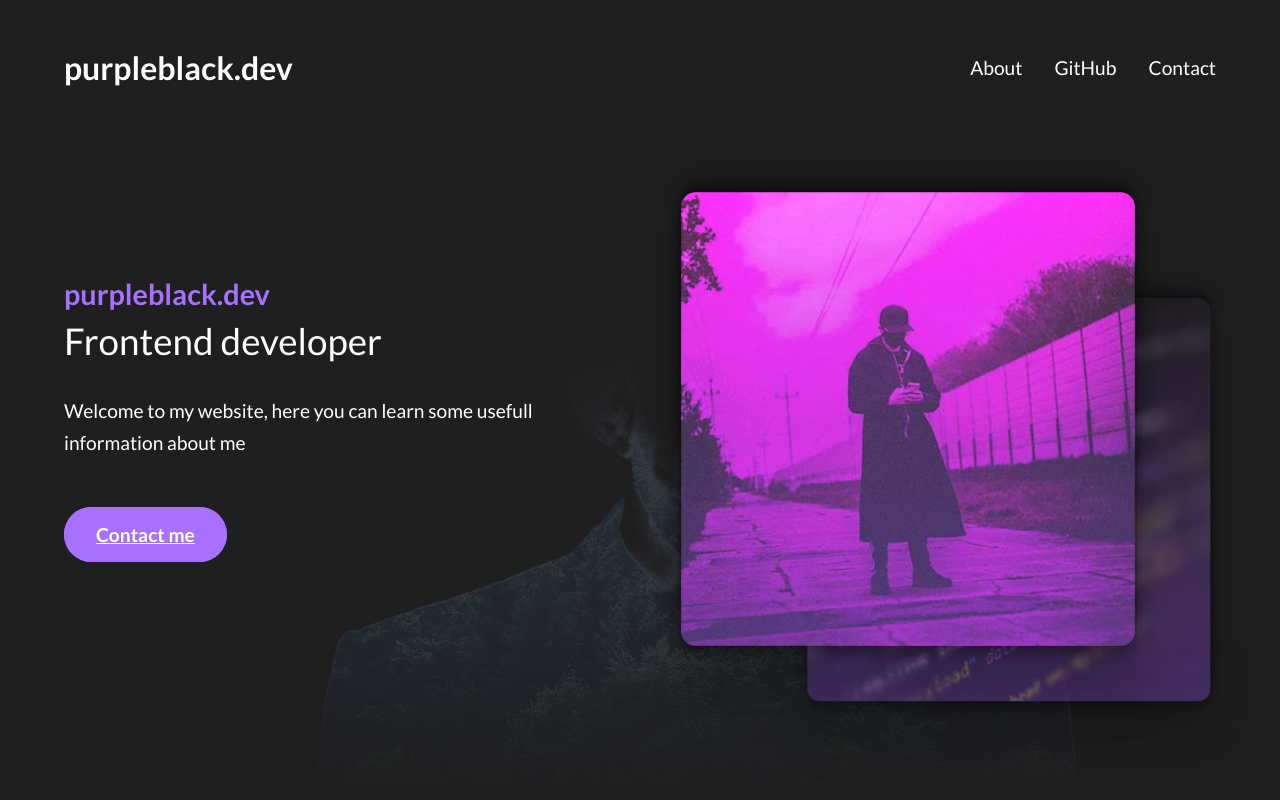
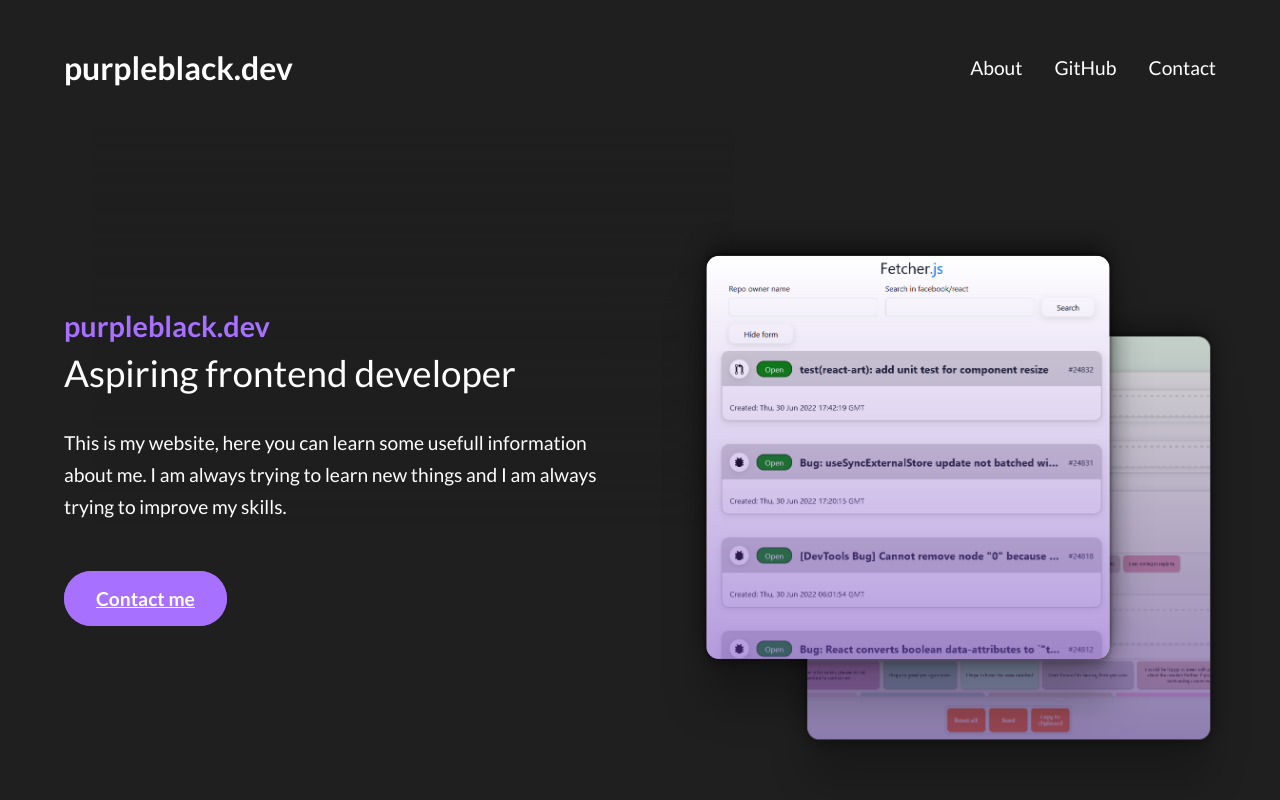
Before and after one commit to goodideagiver/purple-dev-react, a React (Create React App) app: page / in a window 1280 px wide. Shown: the top 800 px of the page. Built offline with nearby package versions, Linux system fonts and the light colour scheme.

Commit message:
Fixed layout on welcome screen

```diff
--- a/src/components/UI/ImgSmoothLoad/ImgSmoothLoad.js
+++ b/src/components/UI/ImgSmoothLoad/ImgSmoothLoad.js
@@ -1,7 +1,7 @@
 import styles from './ImgSmoothLoad.module.css';
 import { useState } from 'react';
 
-const ImgSmoothLoad = ({ src, className, alt }) => {
+const ImgSmoothLoad = ({ src, className, alt, ...props }) => {
 	const [isLoaded, setIsLoaded] = useState(false);
 
 	return (
@@ -12,6 +12,7 @@ const ImgSmoothLoad = ({ src, className, alt }) => {
 			}}
 			className={`${!isLoaded ? styles.loading : styles.loaded} ${className}`}
 			alt={alt}
+			{...props}
 		/>
 	);
 };
--- a/src/components/content/home/welcome/PromoWelcome.js
+++ b/src/components/content/home/welcome/PromoWelcome.js
@@ -4,10 +4,11 @@ import st from './PromoWelcome.module.css';
 export const PromoWelcome = () => (
 	<div className={st.promo}>
 		<h2 className={st.devText}>purpleblack.dev</h2>
-		<p className={st.bigText}>Frontend developer</p>
+		<p className={st.bigText}>Aspiring frontend developer</p>
 		<p className={st.info}>
-			Welcome to my website, here you can learn some usefull information about
-			me
+			This is my website, here you can learn some usefull information about me.
+			I am always trying to learn new things and I am always trying to improve
+			my skills.
 		</p>
 		<Button route='/about' className={st.button} variant='glow'>
 			Contact me
--- a/src/components/content/home/welcome/PromoWelcome.module.css
+++ b/src/components/content/home/welcome/PromoWelcome.module.css
@@ -1,8 +1,8 @@
 .devText {
 	align-self: flex-start;
 	font-size: 1.8rem;
+	margin-bottom: 0.5rem;
 	color: var(--color-primary);
-	margin-bottom: 0.5rem;
 }
 
 .bigText {
@@ -18,3 +18,9 @@
 .button {
 	margin-top: 3rem;
 }
+
+@media screen and (max-width: 600px) {
+	.devText {
+		display: none;
+	}
+}
--- a/src/components/content/home/welcome/Welcome.js
+++ b/src/components/content/home/welcome/Welcome.js
@@ -19,14 +19,16 @@ const Welcome = (props) => {
 				<PromoWelcome />
 				<WelcomeImages />
 			</div>
+			<div className={st.programmer}>
 				<div className={`${st.programmer} ${st.overlay}`} />
 				<ImgSmoothLoad
-				className={st.programmer}
+					className={st.image}
 					src={img}
 					alt=''
 					aria-hidden='true'
 				/>
 			</div>
+		</div>
 	);
 };
 
--- a/src/components/content/home/welcome/WelcomeImages.js
+++ b/src/components/content/home/welcome/WelcomeImages.js
@@ -1,7 +1,7 @@
 import ImgSmoothLoad from '../../../UI/ImgSmoothLoad/ImgSmoothLoad';
 import classes from './WelcomeImages.module.css';
-import code2 from '../../../../assets/img/contact/code.webp';
-import programmer from '../../../../assets/img/programmer/proProgrammer.webp';
+import code2 from '../../../../assets/img/welcome/builder.png';
+import programmer from '../../../../assets/img/welcome/fetcher.png';
 
 export const WelcomeImages = () => (
 	<div className={classes.imagesWrapper}>
--- a/src/components/content/home/welcome/WelcomeImages.module.css
+++ b/src/components/content/home/welcome/WelcomeImages.module.css
@@ -1,6 +1,7 @@
 .imagesWrapper {
 	position: relative;
 	z-index: 1;
+	animation: float 10s infinite cubic-bezier(0.63, 0.01, 0.36, 1);
 }
 
 .image {
@@ -32,6 +33,7 @@
 	object-fit: cover;
 	height: 100%;
 	width: 100%;
+	object-position: top;
 }
 
 .image:nth-child(1) {
@@ -40,5 +42,17 @@
 }
 .image:nth-child(2) {
 	position: absolute;
-	transform: scale(0.9);
+	transform: scale(0.8);
 }
+
+@keyframes float {
+	0% {
+		transform: translate(0, 0);
+	}
+	50% {
+		transform: translate(0, -2%);
+	}
+	100% {
+		transform: translate(0, 0);
+	}
+}
--- a/src/components/content/home/welcome/welcome.module.css
+++ b/src/components/content/home/welcome/welcome.module.css
@@ -1,22 +1,10 @@
 .welcome {
-	background-size: cover;
-	/* height: min(85vh); */
-
+	margin-top: 3rem;
 	display: flex;
 	align-items: center;
 	justify-content: center;
 	flex-direction: column;
 	width: 100%;
-}
-
-.welcome * {
-	display: block;
-}
-
-.button {
-	margin: 0;
-	z-index: 1;
-	text-decoration: none;
 }
 
 .main {
@@ -31,14 +19,37 @@
 }
 
 .programmer {
-	opacity: 0.4;
+	animation-duration: 1s;
+	height: 100%;
+	opacity: 0.8;
+	width: 100%;
+	z-index: -2;
 	position: absolute;
 	top: 0;
+	transform: scale(0.5) translate(-450px, -150px);
+}
+
+.programmer::after {
+	content: '';
+	position: absolute;
+	top: 0;
+	left: 0;
+	width: 100%;
 	height: 100%;
-	z-index: -1;
+	background-image: linear-gradient(
+		to bottom,
+		rgba(0, 0, 0, 0),
+		var(--bg-primary)
+	);
+	z-index: 1;
+}
+
+.programmer .image {
+	position: absolute;
+	z-index: -3;
+	width: 100%;
+	height: 100%;
 	object-fit: cover;
-	width: 100%;
-	animation-duration: 1s;
 }
 
 .overlay {
@@ -46,11 +57,14 @@
 	z-index: 0;
 	background: linear-gradient(to bottom, transparent 80%, var(--bg-primary));
 	pointer-events: none;
+	position: absolute;
+	z-index: 1;
+	display: none;
 }
 
-@media (min-width: 800px) {
+@media (max-width: 1050px) {
 	.programmer {
-		object-position: 5vw;
+		display: none;
 	}
 }
 
```
Also changed, not shown: src/assets/img/welcome/builder.png (added), src/assets/img/welcome/fetcher.png (added). Lines whose indentation alone changed are shown as unchanged.
